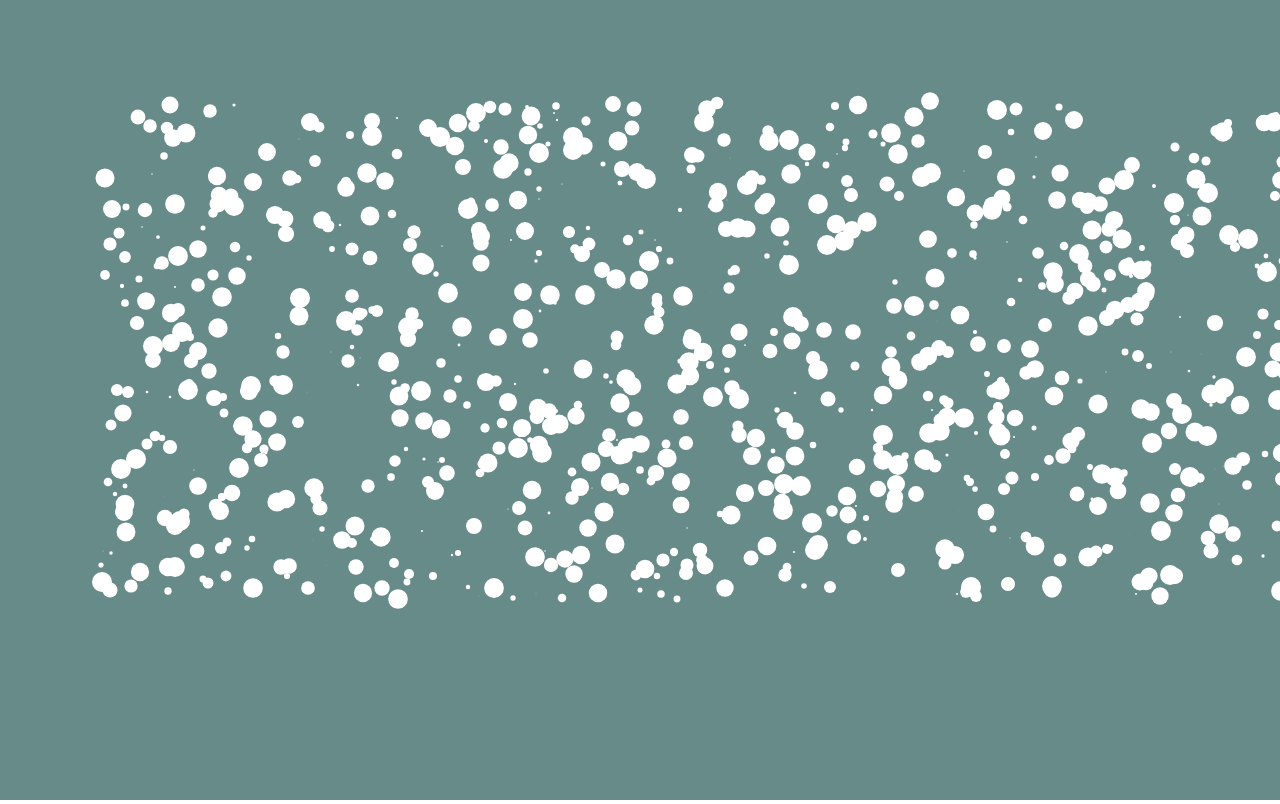
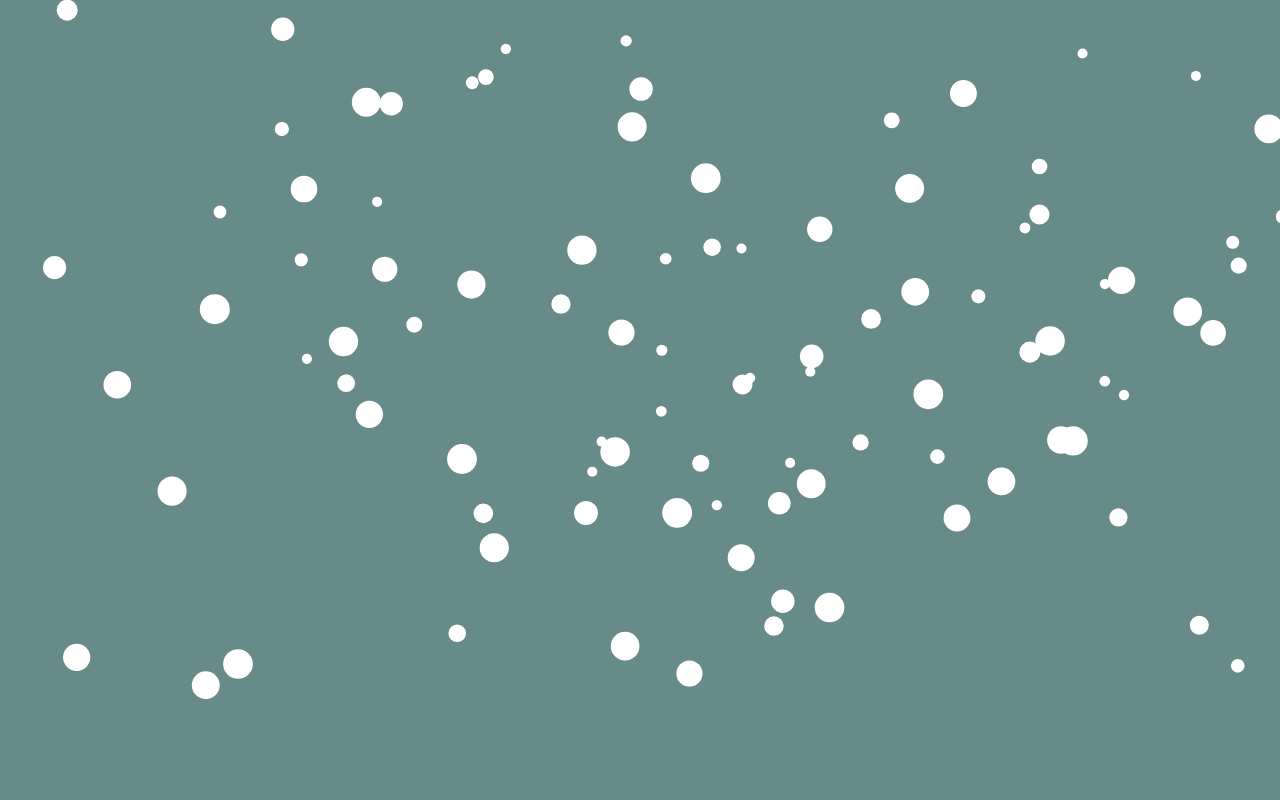
Before and after one commit to ElliotRedhead/ReactCanvases, a React (Create React App) app: page / in a window 1280 px wide. Shown: the top 804 px of the page. Built offline with nearby package versions, Linux system fonts and the light colour scheme.

Commit message:
Random translation transform

```diff
--- a/src/App.js
+++ b/src/App.js
@@ -4,22 +4,48 @@ import "./App.css";
 
 const App = () => {
 
-	const numberNodes = 1000;
+	const randomDirection = () => {
+		let vector;
+		Math.random() > 0.5 ? vector = true : vector = false;
+		return vector;
+	};
+
+	const numberNodes = 100;
 	const nodeAttrs = [];
 	for (let i=0; i < numberNodes; i++){
 		const randomX = Math.floor(Math.random()*1300) + 100;
+		const transformX = 0.5*Math.random()*0.01;
+		const transformXDirection = randomDirection();
 		const randomY = Math.floor(Math.random()*500) + 100;
+		const transformY = Math.random()*0.01;
+		const transformYDirection = randomDirection();
 		const rateGrowth = Math.random()*0.01 + 0.002;
-		nodeAttrs.push({xOrd: randomX, yOrd: randomY, rateGrowth});
+		nodeAttrs.push({xOrd: randomX, yOrd: randomY, rateGrowth, transformX, transformXDirection, transformY, transformYDirection});
 	}
-
+	console.log(nodeAttrs);
 	const draw = (ctx, frameCount) => {
 		ctx.clearRect(0, 0, ctx.canvas.width, ctx.canvas.height);
 		ctx.fillStyle = '#fff'; //white
 
 		for (let i=0; i < numberNodes; i++){
 			ctx.beginPath();
-			ctx.arc(nodeAttrs[i].xOrd, nodeAttrs[i].yOrd, 10*Math.sin(frameCount*nodeAttrs[i].rateGrowth)**2 + 0, 0, 2*Math.PI);
+			let xPath;
+			let yPath;
+
+			if (nodeAttrs[i].transformXDirection){
+				xPath = nodeAttrs[i].xOrd + 100*Math.sin(frameCount * nodeAttrs[i].transformX);
+			} else {
+				xPath = nodeAttrs[i].xOrd - 100*Math.sin(frameCount * nodeAttrs[i].transformX);
+			}
+
+			if (nodeAttrs[i].transformYDirection){
+				yPath = nodeAttrs[i].yOrd + 100*Math.sin(frameCount * nodeAttrs[i].transformX);
+			} else {
+				yPath = nodeAttrs[i].yOrd - 100*Math.sin(frameCount * nodeAttrs[i].transformX);
+			}
+
+			const growth = 10*Math.sin(frameCount*nodeAttrs[i].rateGrowth)**2 + 5;
+			ctx.arc(xPath, yPath, growth, 0, 2*Math.PI);
 			ctx.fill();
 		}
 	};
```
